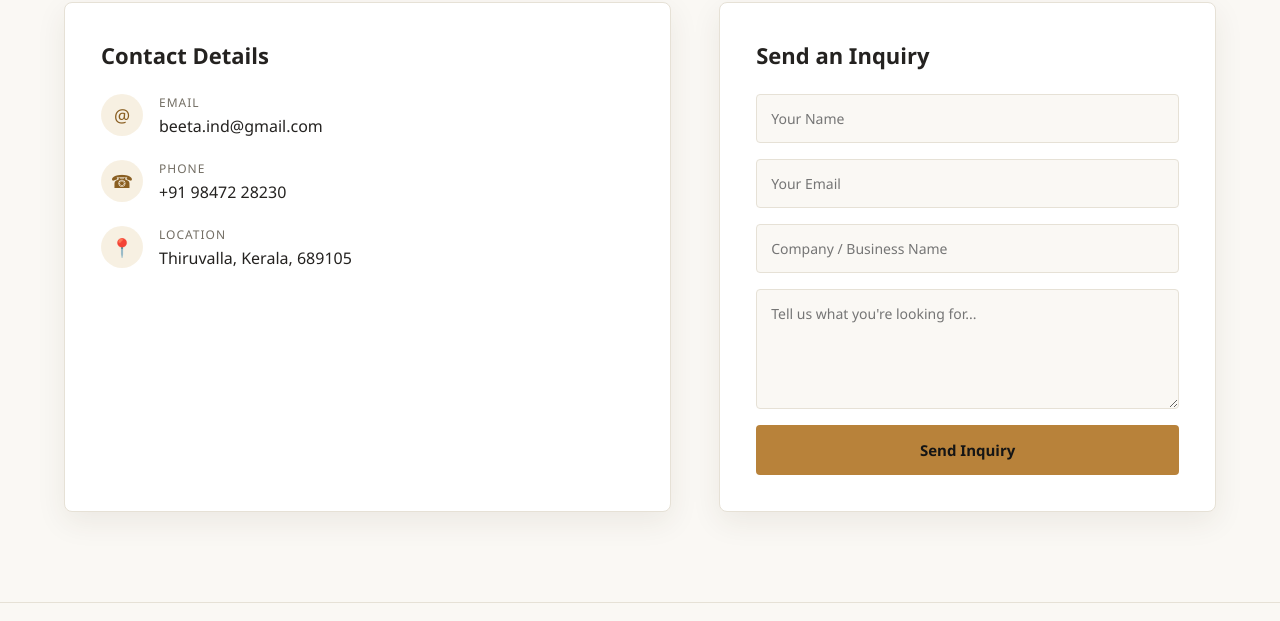
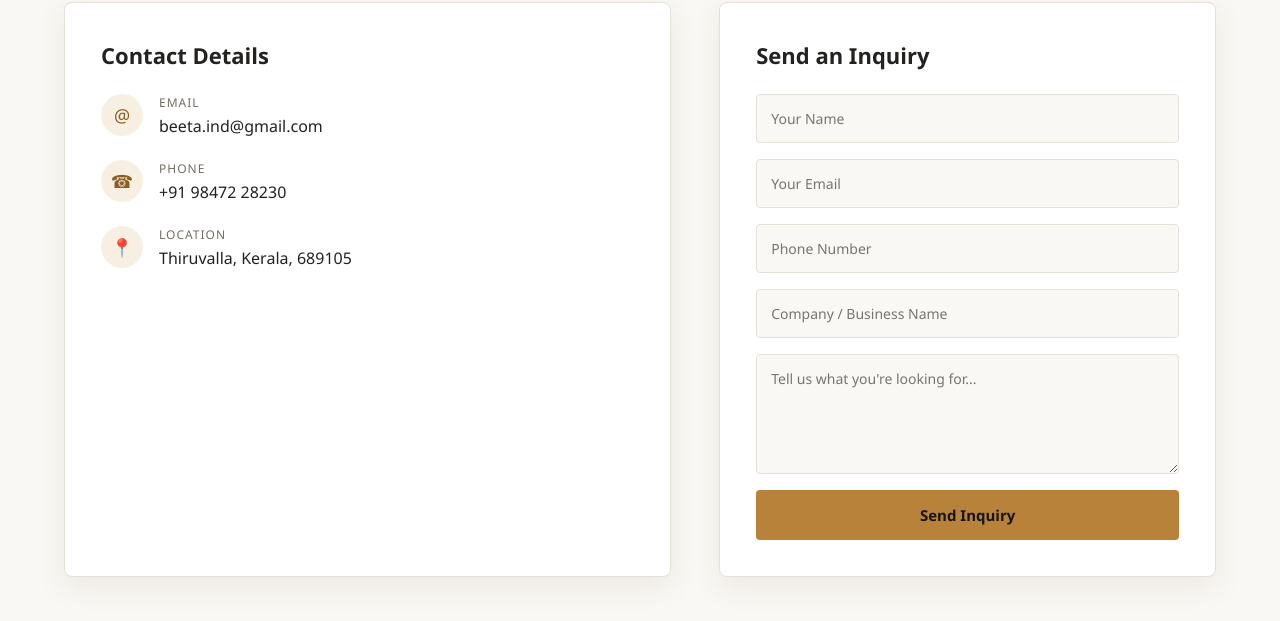
Before and after one commit to milly1698/qtto-website, a plain HTML site: page index.html in a window 1280 px wide. Shown: the part 10541-11162 px from the top of the page. Drawn offline with Linux system fonts and the light colour scheme.

Commit message:
Add unvalidated phone number field to inquiry form

```diff
--- a/index.html
+++ b/index.html
@@ -345,6 +345,7 @@
           <input type="hidden" name="_next" value="https://www.qttofurniture.in/#contact">
           <input type="text" name="Name" placeholder="Your Name" required>
           <input type="email" name="Email" placeholder="Your Email" required>
+          <input type="text" name="Phone" placeholder="Phone Number">
           <input type="text" name="Company" placeholder="Company / Business Name">
           <textarea name="Message" placeholder="Tell us what you're looking for..." required></textarea>
           <button type="submit" class="btn btn-primary">Send Inquiry</button>
```
